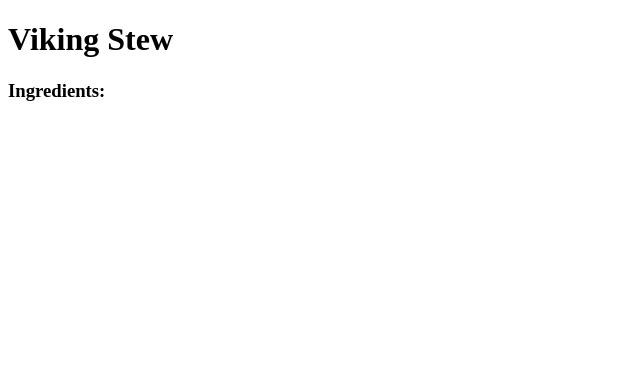
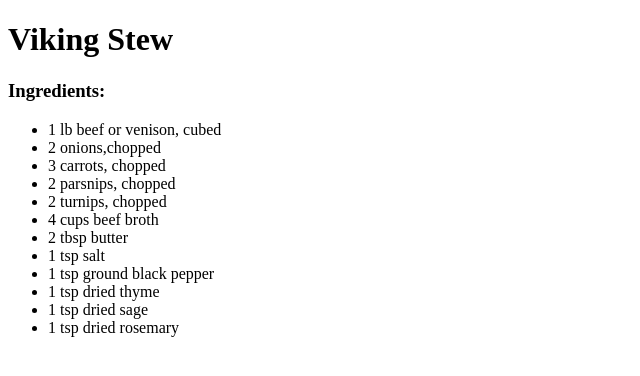
Before and after one commit to psanderl/Recipes-TheOdinProject, a plain HTML site: page recipes/stew.html in a window 1280 px wide. Shown: the whole page, without its empty margins (0-640 px from the left). Drawn offline with Linux system fonts and the light colour scheme.

Commit message:
adds ingredient list to stew

```diff
--- a/recipes/stew.html
+++ b/recipes/stew.html
@@ -11,6 +11,17 @@
     <h1 class="heading">Viking Stew</h1>
     <h3>Ingredients:</h2>
     <ul>
-
+        <li>1 lb beef or venison, cubed</li>
+        <li>2 onions,chopped</li>
+        <li>3 carrots, chopped</li>
+        <li>2 parsnips, chopped</li>
+        <li>2 turnips, chopped</li>
+        <li>4 cups beef broth</li>
+        <li>2 tbsp butter</li>
+        <li>1 tsp salt</li>
+        <li>1 tsp ground black pepper</li>
+        <li>1 tsp dried thyme</li>
+        <li>1 tsp dried sage</li>
+        <li>1 tsp dried rosemary</li>
     </ul>
 </body>
```
